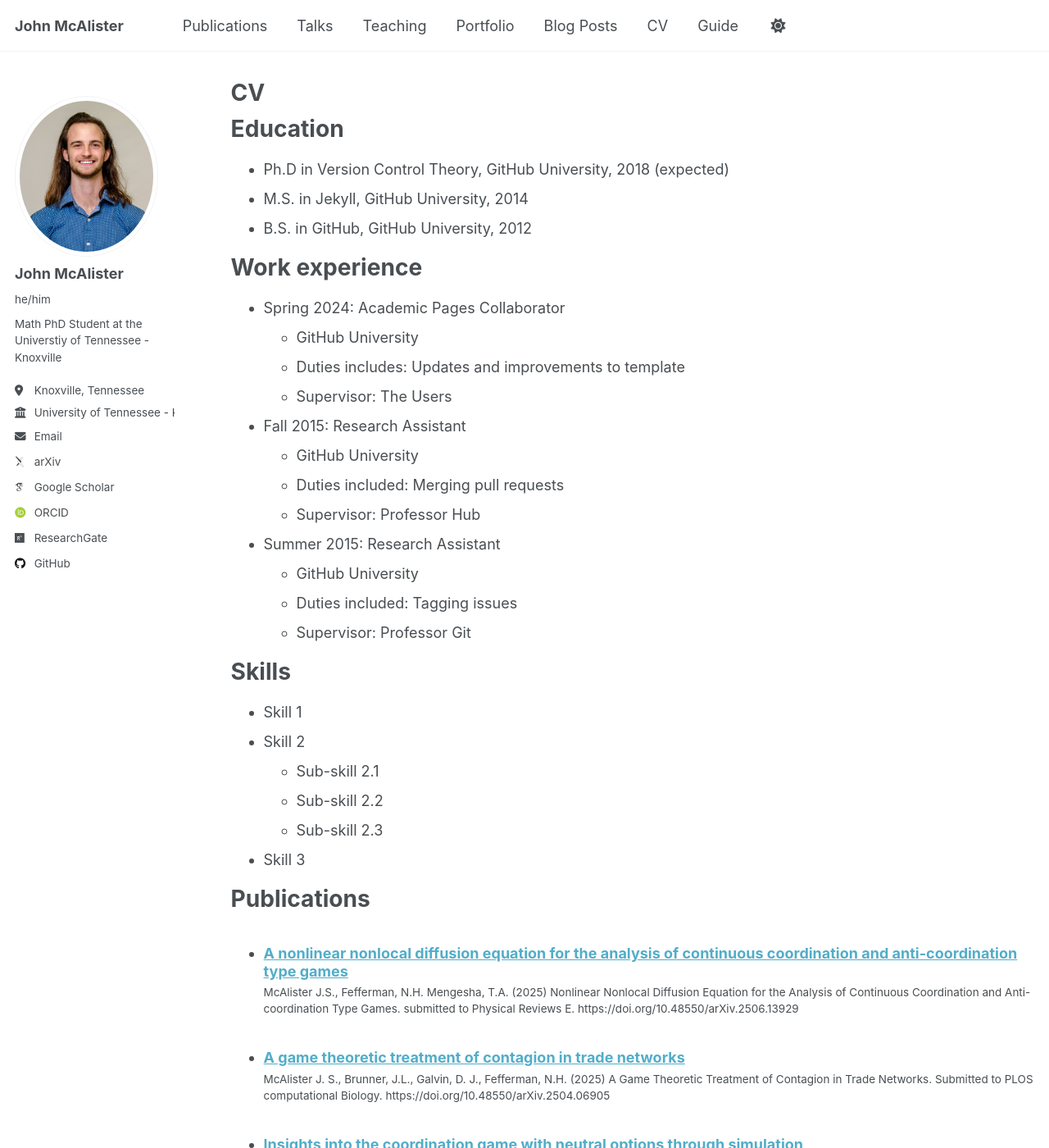
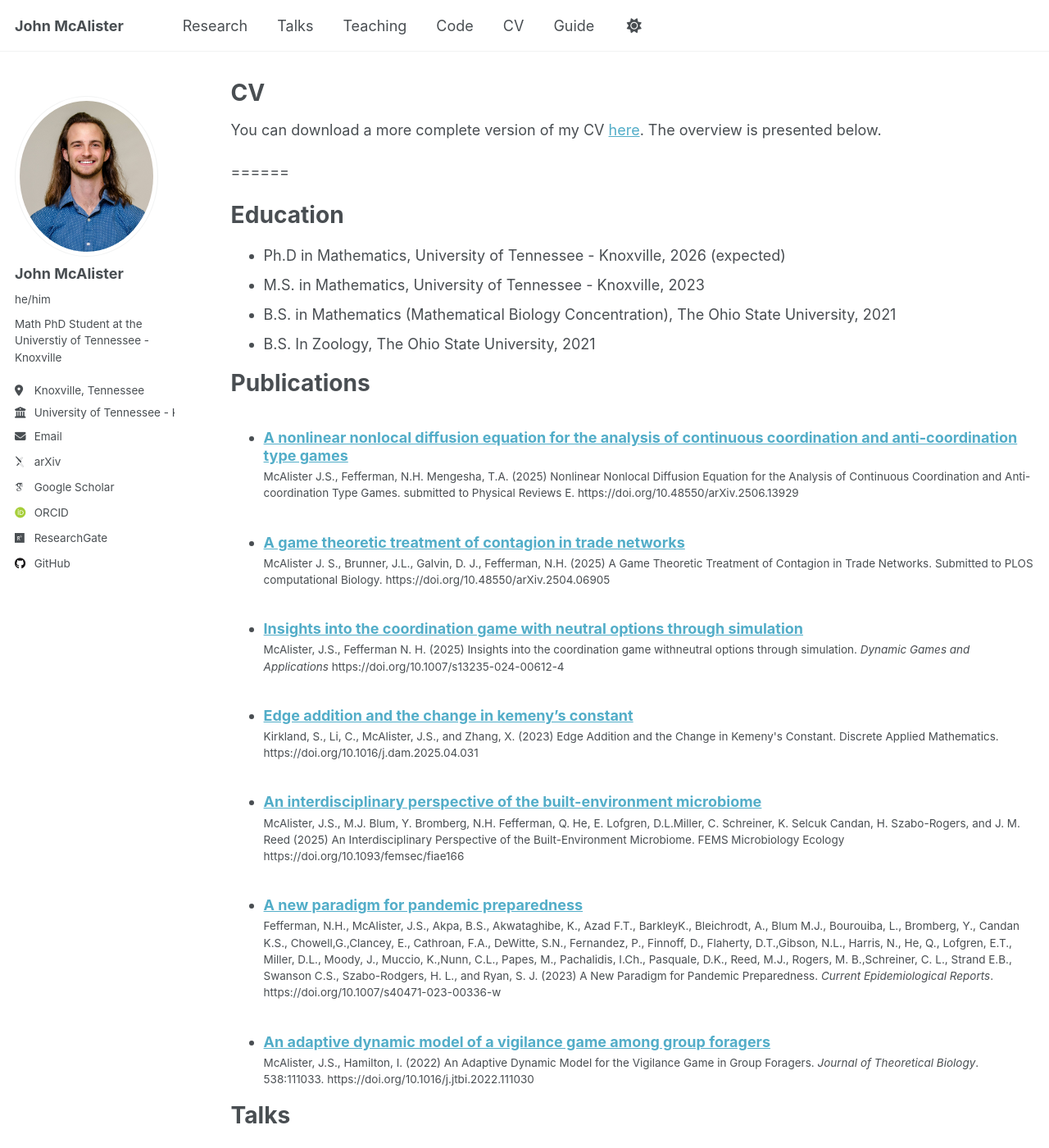
Before and after one commit to jmcalis/jmcalis.github.io, a Jekyll site: the page built from _pages/cv.md, in a window 1280 px wide and 1400 px high. Shown: the whole window at 82% size. Built offline with Jekyll 4.4.1, drawn with Linux system fonts in a browser that asks for light colours; some web fonts are replaced; a script that is not in the unit is left out; some of the changed text lies outside the part shown.

Commit message:
Changes to navigation and CV

```diff
--- a/_data/navigation.yml
+++ b/_data/navigation.yml
@@ -8,7 +8,7 @@
 #      Markdown formatted page while the second is generated using JSON.
 
 main:
-  - title: "Publications"
+  - title: "Research"
     url: /publications/
 
   - title: "Talks"
@@ -17,11 +17,11 @@
   - title: "Teaching"
     url: /teaching/
 
-  - title: "Portfolio"
+  - title: "Code"
     url: /portfolio/
 
-  - title: "Blog Posts"
-    url: /year-archive/
+  # - title: "Blog Posts"
+  #   url: /year-archive/
 
   - title: "CV"
     url: /cv/
--- a/_pages/cv.md
+++ b/_pages/cv.md
@@ -8,38 +8,16 @@
 ---
 
 {% include base_path %}
+You can download a more complete version of my CV [here](httphttp://jmcalis.github.io/files/McAlisterCV.pdf). The overview is presented below.
+
+======
 
 Education
 ======
-* Ph.D in Version Control Theory, GitHub University, 2018 (expected)
-* M.S. in Jekyll, GitHub University, 2014
-* B.S. in GitHub, GitHub University, 2012
-
-Work experience
-======
-* Spring 2024: Academic Pages Collaborator
-  * GitHub University
-  * Duties includes: Updates and improvements to template
-  * Supervisor: The Users
-
-* Fall 2015: Research Assistant
-  * GitHub University
-  * Duties included: Merging pull requests
-  * Supervisor: Professor Hub
-
-* Summer 2015: Research Assistant
-  * GitHub University
-  * Duties included: Tagging issues
-  * Supervisor: Professor Git
-
-Skills
-======
-* Skill 1
-* Skill 2
-  * Sub-skill 2.1
-  * Sub-skill 2.2
-  * Sub-skill 2.3
-* Skill 3
+* Ph.D in Mathematics, University of Tennessee - Knoxville, 2026 (expected)
+* M.S. in Mathematics, University of Tennessee - Knoxville, 2023
+* B.S. in Mathematics (Mathematical Biology Concentration), The Ohio State University, 2021
+* B.S. In Zoology, The Ohio State University, 2021
 
 Publications
 ======
@@ -61,4 +39,35 @@
 
 Service and leadership
 ======
-* Currently signed in to 43 different slack teams
+* 2022-2024: <b>Member of the Graduate Student Teaching Advisory Council</b> in the department of Mathematics at the University of Tennessee - Knoxville
+* 2023-2024: <b>Senator on the Graduate Student Senate </b> at the university of Tennessee - Knoxville
+* 2022-2023: <b>President of the Math Gradute Student Council</b> in the department of mathematics at the university of tennessee - Knoxville
+
+Work experience
+======
+* 2022-Present Graduate Research Associate - [Fefferman lab](https://feffermanlab.org)
+  * University of Tennessee - Knoxville
+  * Advisor: Dr. Nina Fefferman
+
+* 2018-2021: Undergraduate Researcher - [Hamilton Lab](https://u.osu.edu/hamilton.598/)
+  * The Ohio State University
+  * Advisor: Dr. Ian Hamilton
+
+* 2019: Undergraduate Research Fellow - Ecological Modeling of the Mississippiu River Basin
+  * University of Wisconsin - La Crosse
+  * Advisors: Dr. Robert Allen, Dr. ANita Davelos, Dr. James Pierce, Dr. Greg Sandland
+
+Software experience
+======
+* Proficient
+  * R
+  * Python
+  * MATLAB
+  * $\LaTeX$
+  * Mathematica
+* Experienced
+  * C#
+  * Java
+  * Maple
+  * JMP
+  * NetLogo
```
